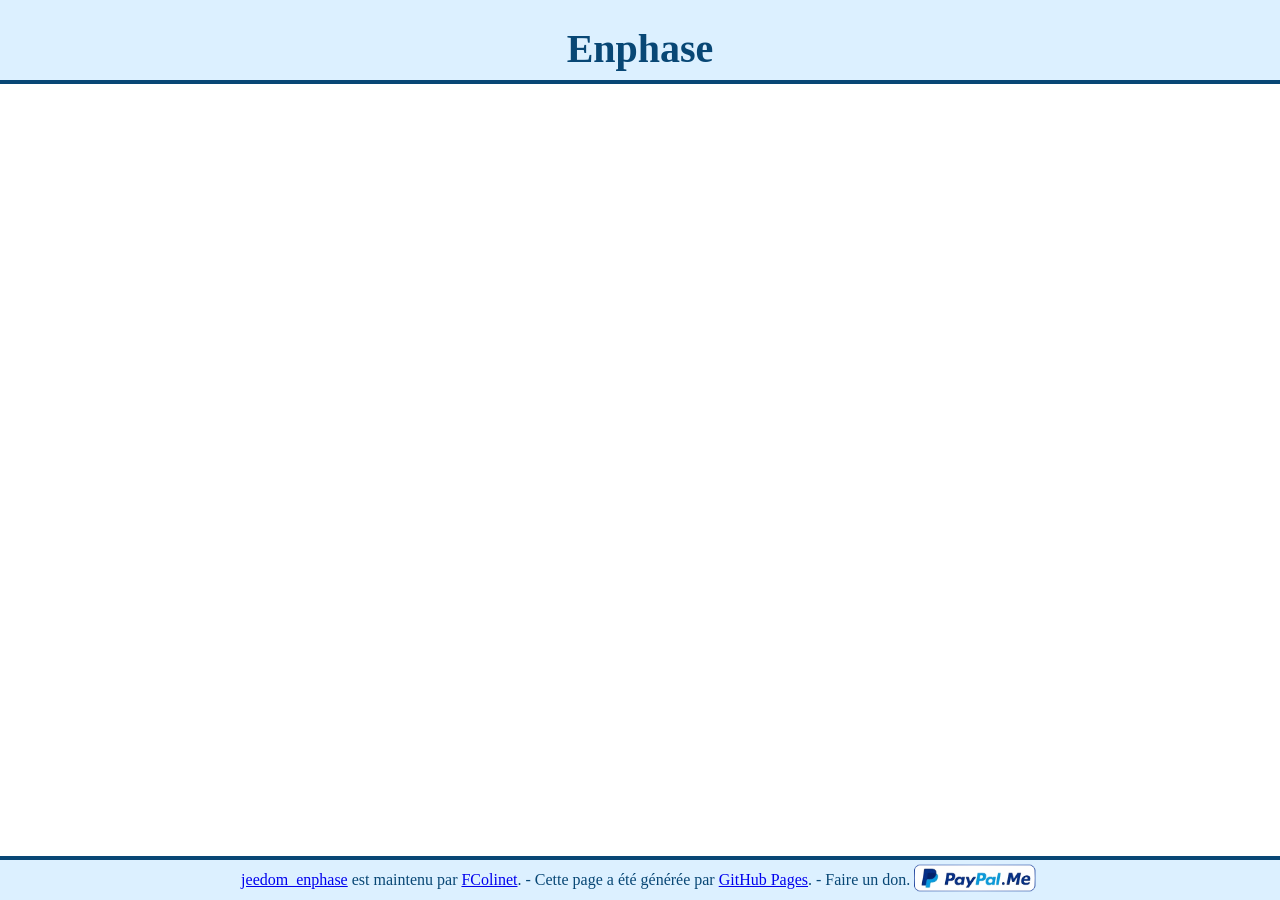
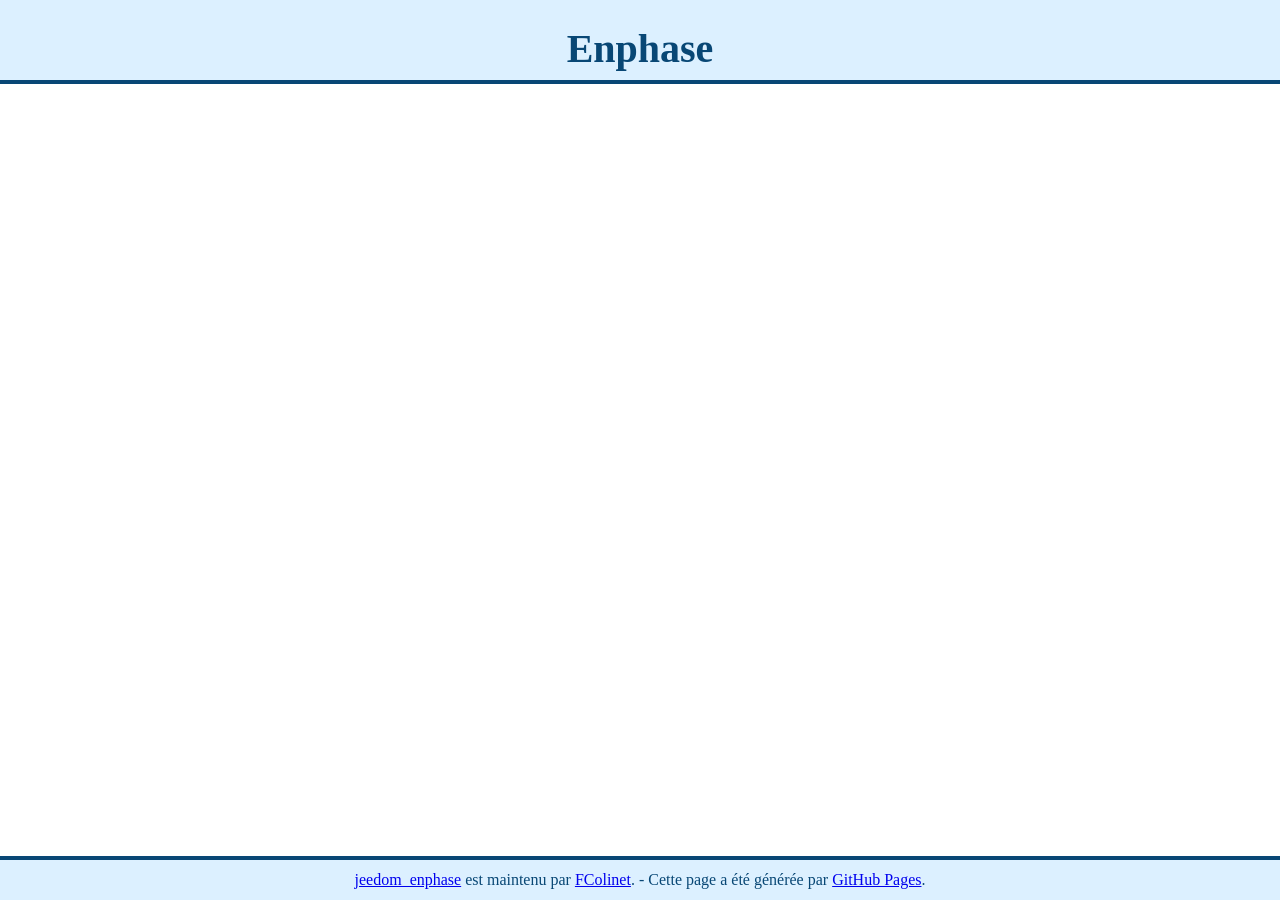
Before and after one commit to FColinet/jeedom_enphase, a Jekyll site: the page built from docs/en_US/index.md, in a window 1280 px wide. Built offline with Jekyll 4.4.1, drawn with Linux system fonts in a browser that asks for light colours; our own code applies the rules of GitHub Pages for plain Markdown files.

Commit message:
Suppression du lien paypal (#1)
Suppression du lien paypal

```diff
--- a/docs/_layouts/default.html
+++ b/docs/_layouts/default.html
@@ -23,8 +23,7 @@
           {% if site.github.is_project_page %}
             <span class="site-footer-owner"><a href="{{ site.github.repository_url }}">{{ site.github.repository_name }}</a> est maintenu par <a href="{{ site.github.owner_url }}">{{ site.github.owner_name }}</a>.</span>&nbsp;-&nbsp;
           {% endif %}
-          <span class="site-footer-credits">Cette page a été générée par <a href="https://pages.github.com">GitHub Pages</a>.</span>&nbsp;-&nbsp;
-          <span class="site-footer-don">Faire un don. <a href="https://paypal.me/kahowane"><img alt="PayPal.Me" src="/{{site.github.project_title}}/images/paypalme.gif"></a></span>
+          <span class="site-footer-credits">Cette page a été générée par <a href="https://pages.github.com">GitHub Pages</a>.</span>
         </div>
       </div>
     </div>
```
Also changed, not shown: docs/images/paypalme.gif (deleted).
